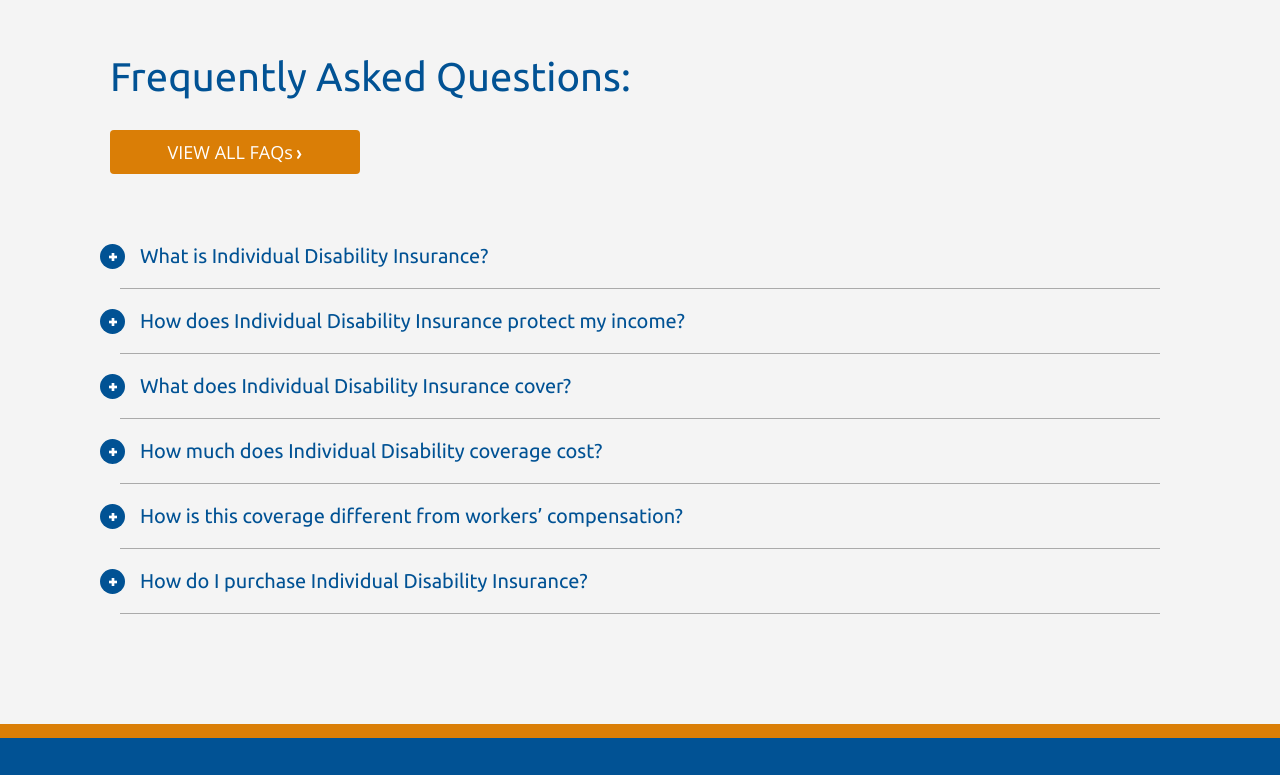
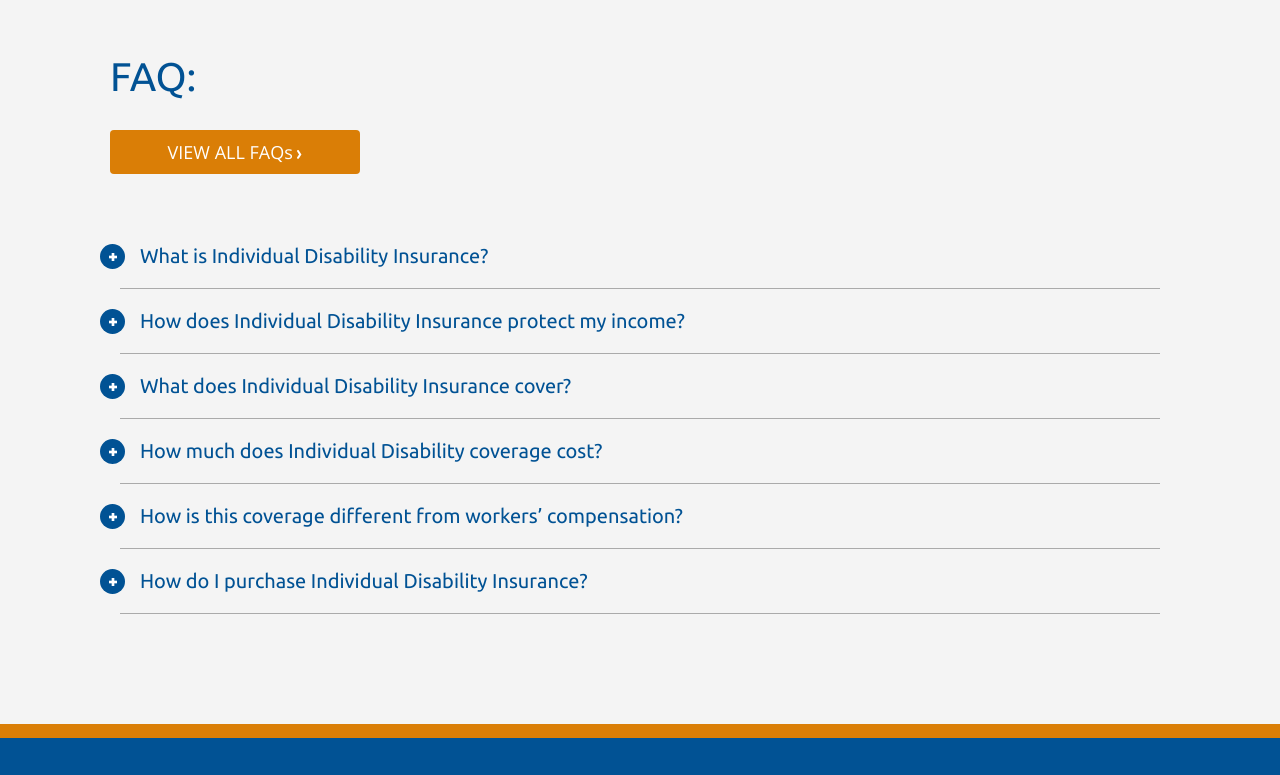
Before and after one commit to unumux/get-idi-independence, a website: page index.html in a window 1280 px wide. Shown: the part 3348-4123 px from the top of the page. Drawn offline with nearby package versions, Linux system fonts and the light colour scheme; a script that the page names is missing.

Commit message:
adds gh-pages

```diff
--- a/index.html
+++ b/index.html
@@ -135,7 +135,7 @@
 			</div>
 		</section>
 		<section id="faqs" class="faqs">
-			<h1 class="faqs__heading">Frequently Asked Questions:</h1>
+			<h1 class="faqs__heading">FAQ:</h1>
 			<a class="button" href="http://www.unum.com/Employees/FAQs">VIEW ALL FAQs <img src="images/btn-arrow.svg"></a>
 			<ul class="faqs__list">
 				<li class="faqs__faq">
```
